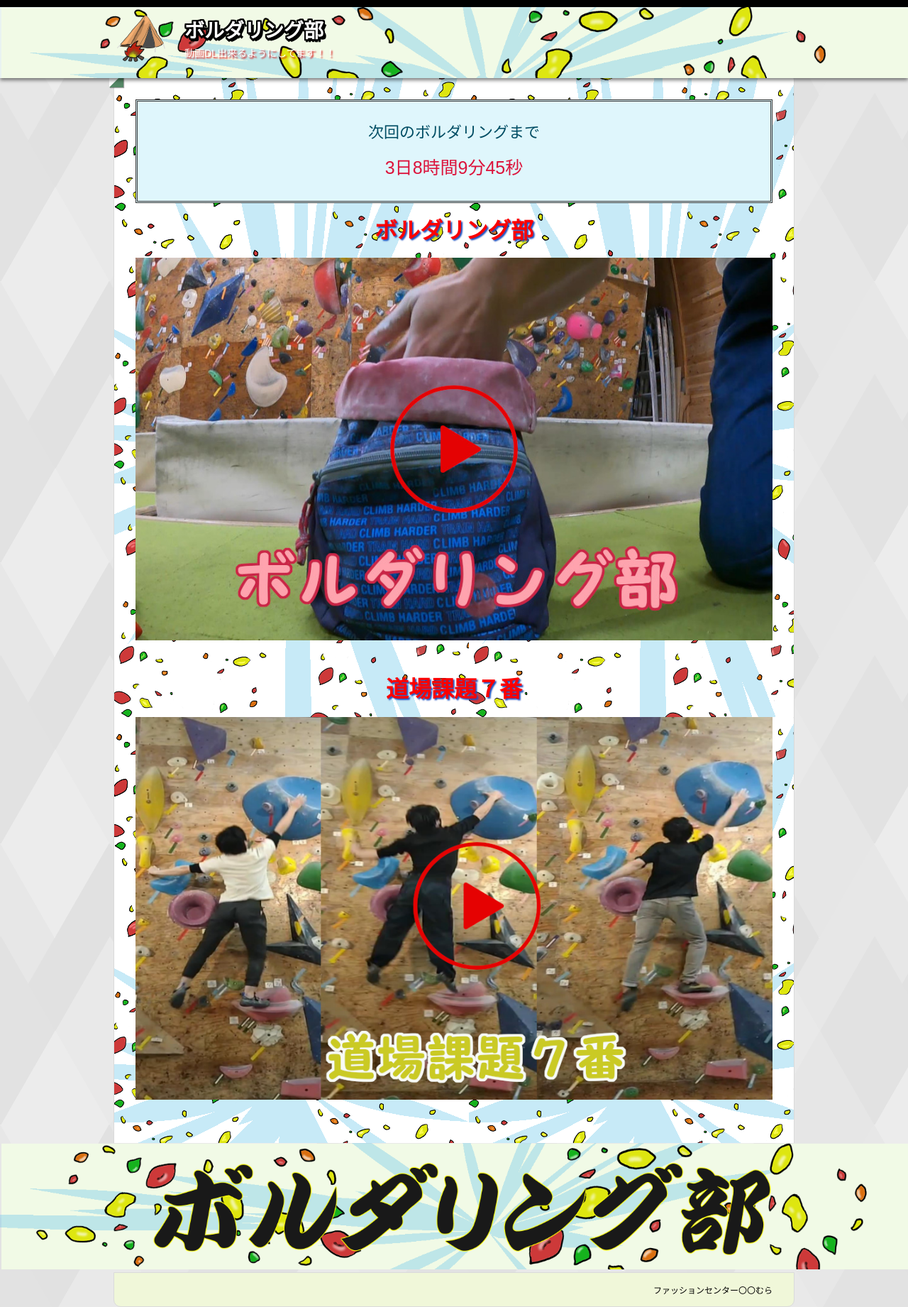
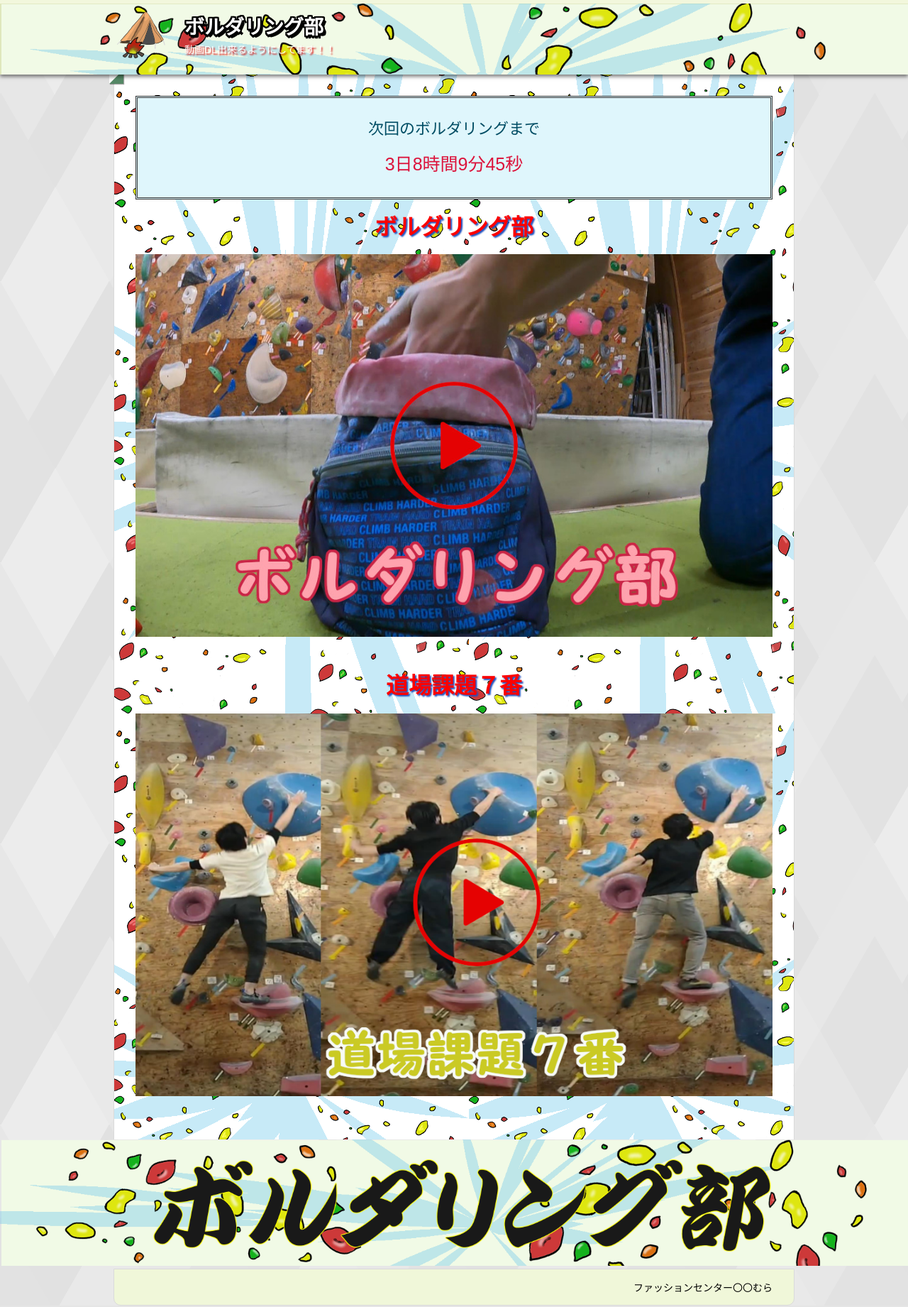
Before and after one commit to katsuki-hub/climbing, a PHP site: page / in a window 1280 px wide. Shown: the whole page at 71% size. Run offline with PHP 8.4, Linux system fonts and the light colour scheme; some libraries are stand-ins or nearby versions.

Commit message:
cssヘッダー

```diff
--- a/CSS/climb.css
+++ b/CSS/climb.css
@@ -20,11 +20,11 @@ html, body {
 
 header {
 	width: 100%;
-	background-color: #e9f3f1;
+	background-color: #dfe7bc;
 	background-image: url(../images/header.png);
 	background-size: cover;
-	background-color: #e9f3f1;
-	border-top: 10px solid;
+	background-color: #dfe7bc;
+	border-top: #f2f7dc 5px solid;
 	box-shadow: 0px 3px 5px 0px rgba(0, 0, 0, 0.5);
 	position: relative;
 	z-index: 10;
@@ -221,7 +221,7 @@ footer {
 	border: #dadada 1px solid;
 	border-radius: 0 0 10px 10px;
 	color: rgb(0, 0, 0);
-	font-size: 12px;
+	font-size: 14px;
 	text-align: right;
 }
 
@@ -327,7 +327,7 @@ pre {
 @media (max-width: 600px) {
 	header {
 		background-position: 32% 50%;
-		border-top: #20567d 5px solid;
+		border-top: #f2f7dc 5px solid;
 	}
 	.header-contents {
 		min-height: 60px;
```
